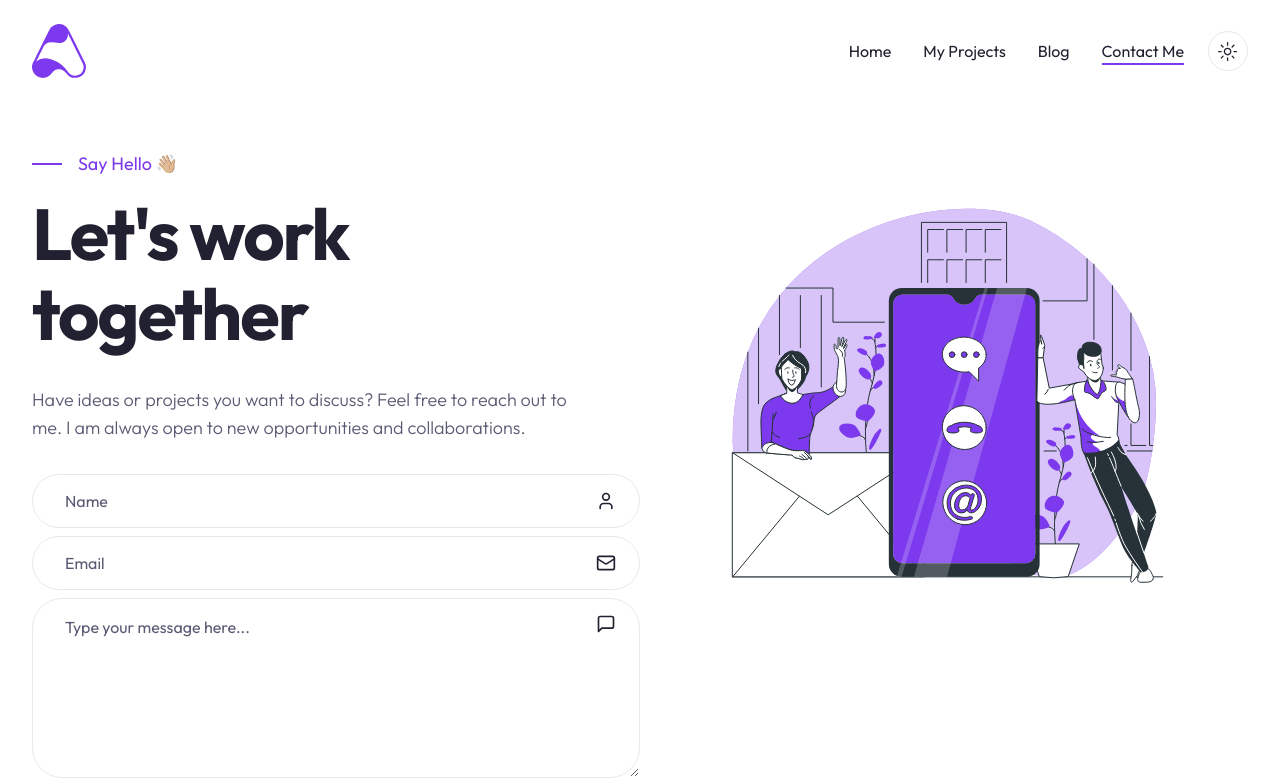
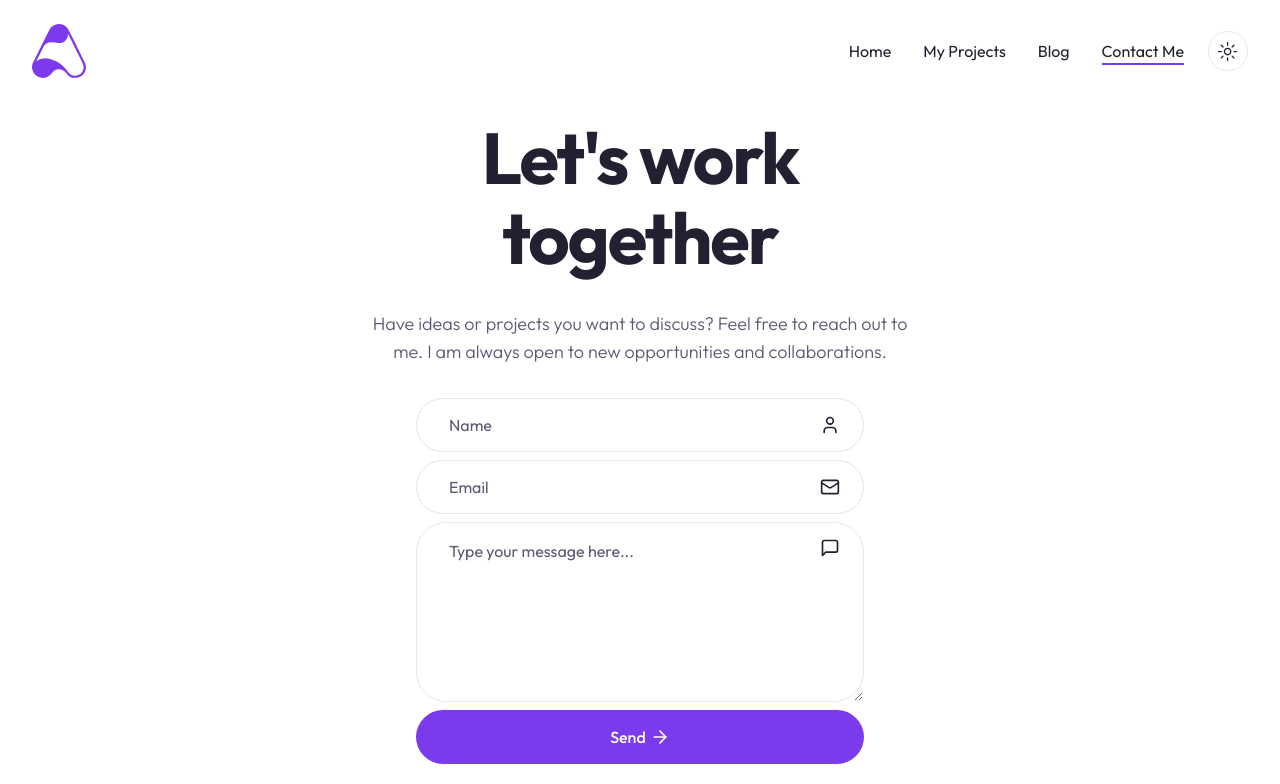
Before and after one commit to austinfarr/austin-portfolio, a Next.js app: page /contact in a window 1280 px wide. Shown: the top 784 px of the page. Built offline with nearby package versions, Linux system fonts and the light colour scheme.

Commit message:
feat: remove artwork from contact page

```diff
--- a/app/contact/page.jsx
+++ b/app/contact/page.jsx
@@ -3,29 +3,19 @@ import { MailIcon } from "lucide-react";
 
 const ContactPage = () => {
   return (
-    <section>
-      <div className="container mx-auto">
-        {/* Text and illustration */}
-        <div className="grid xl:grid-cols-2 pt-12 xl:min-h-[380px] mb-16 xl:mb-36 ">
+    <section className=" flex justify-center">
+      <div className="container mx-auto px-4 mb-12">
         {/* Text */}
-          <div className="flex flex-col justify-center">
-            <div className="flex items-center gap-x-4 text-primary text-lg mb-4">
-              <span className="w-[30px] h-[2px] bg-primary"></span>
-              Say Hello 👋🏼
-            </div>
+        <div className="flex flex-col items-center text-center max-w-4xl mx-auto py-4">
           <h1 className="h1 max-w-md mb-8">Let&apos;s work together</h1>
-            <p className="subtitle max-w-[550px]">
+          <p className="subtitle max-w-[550px] mb-8">
             Have ideas or projects you want to discuss? Feel free to reach out
             to me. I am always open to new opportunities and collaborations.
           </p>
           {/* Form */}
+          <div className="w-full max-w-md">
             <ContactForm />
           </div>
-          {/* Illustration */}
-          <div
-            className="hidden xl:flex xl:h-[500px] w-full bg-contact_illustration_light  dark:bg-contact_illustration_dark
-          bg-contain bg-top bg-no-repeat"
-          ></div>
         </div>
       </div>
     </section>
--- a/components/ContactForm.jsx
+++ b/components/ContactForm.jsx
@@ -109,7 +109,7 @@ const ContactForm = () => {
         <MessageSquare className="absolute top-4 right-6" size={20} />
       </div>
       <Button
-        className="rounded-full flex items-center gap-x-1 max-w-[166px]"
+        className="rounded-full flex items-center gap-x-1"
         type="submit"
         disabled={isLoading}
       >
```
Lines whose indentation alone changed are shown as unchanged.
